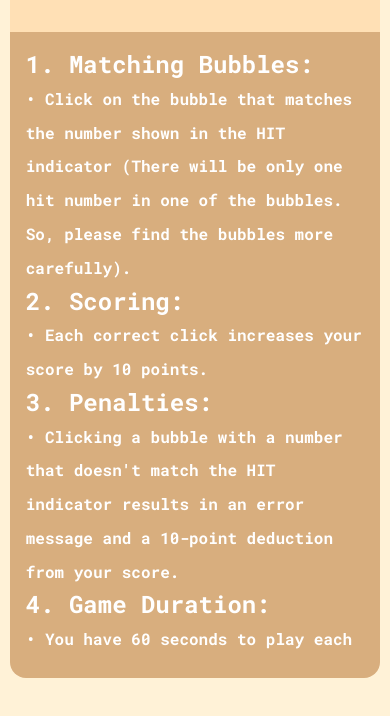
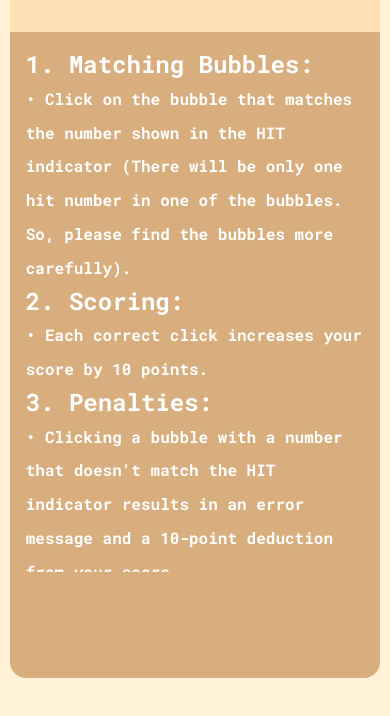
Before and after one commit to helloimabid/bubble_game, a plain HTML site: page rules.html in a window 390 px wide. Shown: the part 124-840 px from the top of the page. Drawn offline with Linux system fonts and the light colour scheme.

```diff
--- a/rules.css
+++ b/rules.css
@@ -109,7 +109,7 @@ body {
     }
 
     .describe {
-        height: calc(90% - 5rem); /* Adjust height */
+        height: calc(90% - 10rem); /* Adjust height */
         line-height: 4vh; /* Adjust line height if necessary */
     }
 
```
